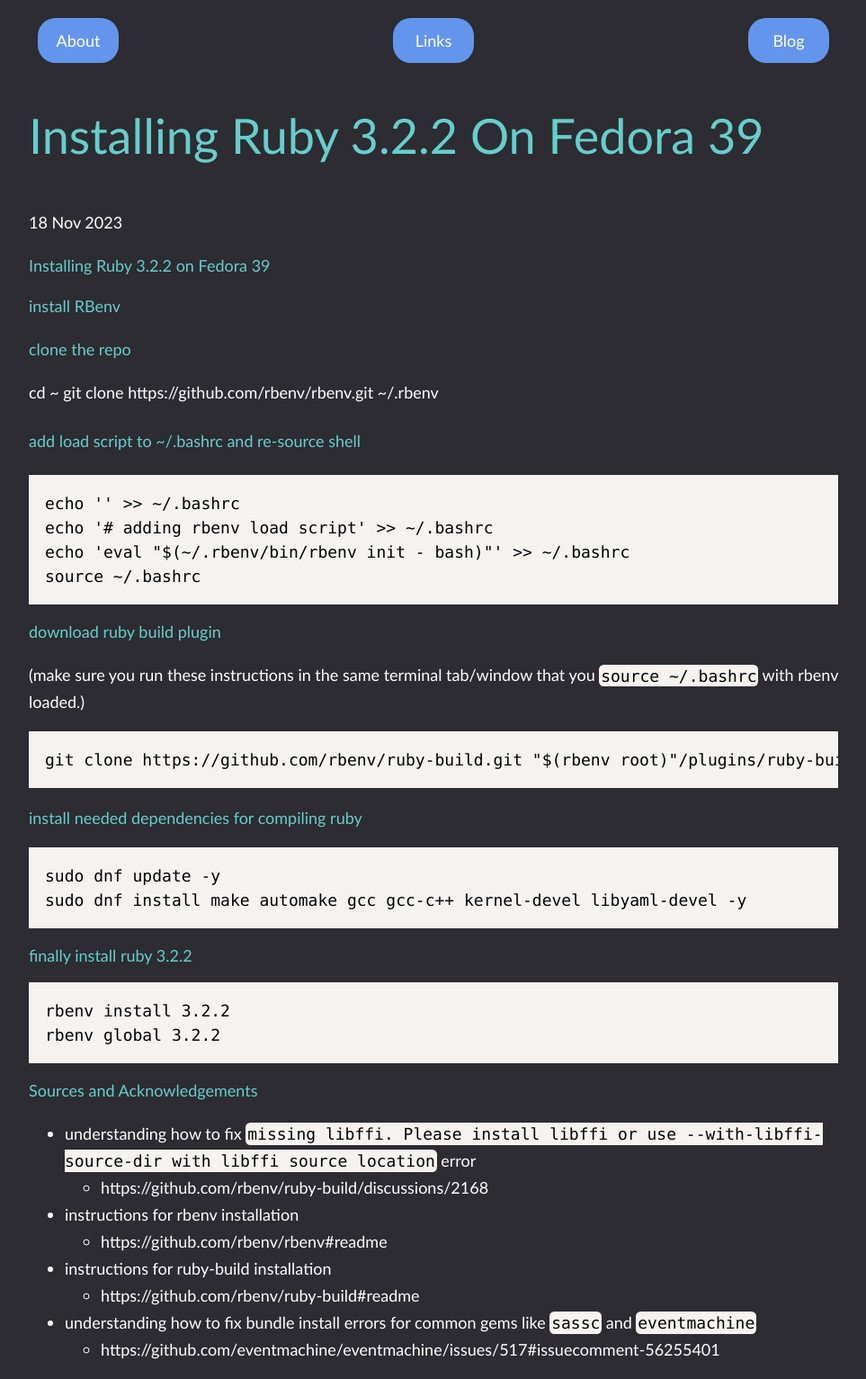
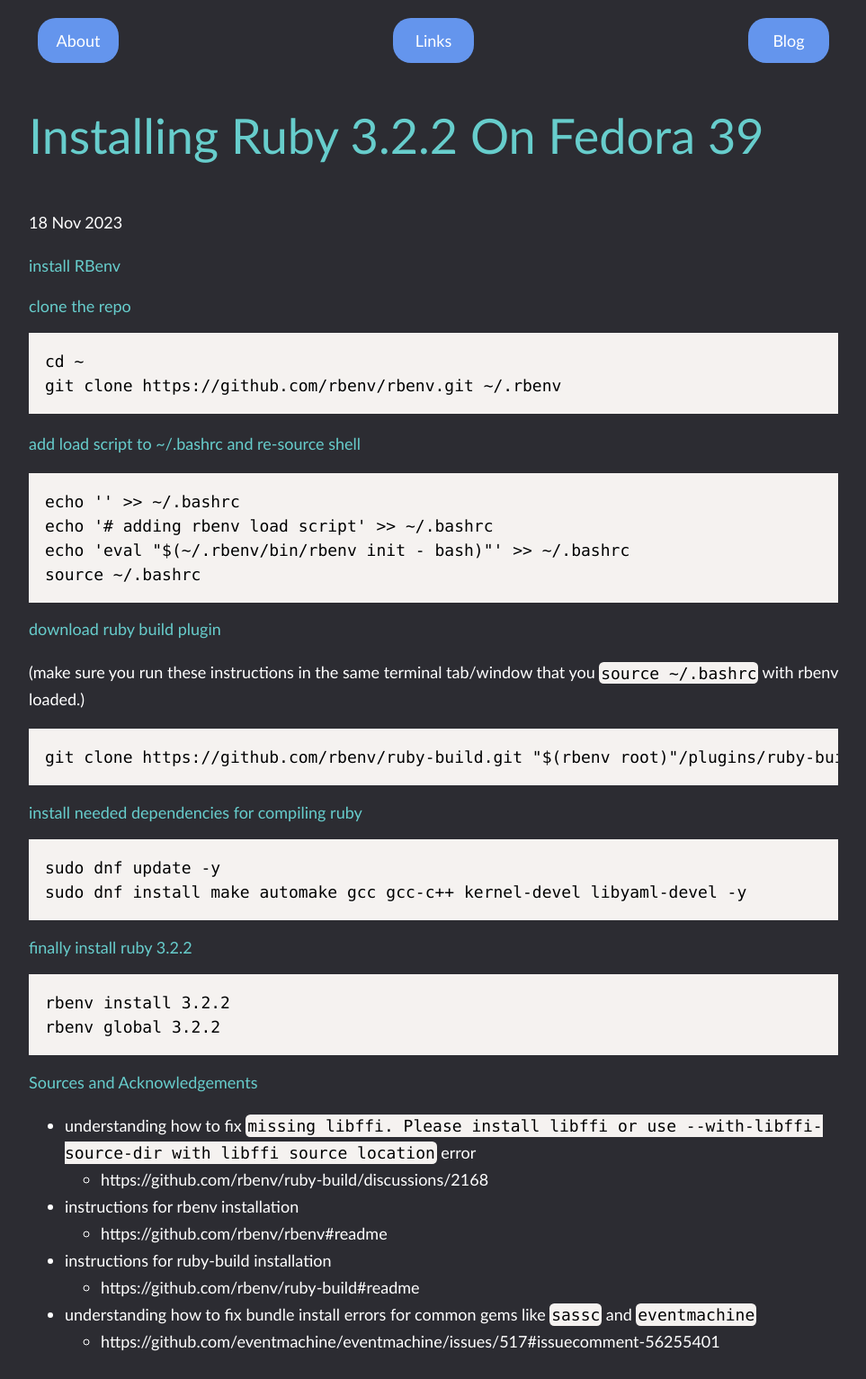
Before and after one commit to danielleedottech/danlee-org, a Jekyll site: the page built from _posts/2023-11-18-installing-ruby-3.2.2-on-fedora-39.md, in a window 1280 px wide. Shown: the whole page at 90% size, without its empty margins (158-1121 px from the left). Built offline with Jekyll 4.4.1, drawn with Linux system fonts in a browser that asks for light colours; nearby versions of some CDN libraries; library files that are not in the unit come from our copies.

Commit message:
formatting changes

````diff
--- a/_posts/2023-11-18-installing-ruby-3.2.2-on-fedora-39.md
+++ b/_posts/2023-11-18-installing-ruby-3.2.2-on-fedora-39.md
@@ -1,13 +1,12 @@
-# Installing Ruby 3.2.2 on Fedora 39
+# install RBenv
 
-## install RBenv
-
-### clone the repo
+## clone the repo
+```
 cd ~
 git clone https://github.com/rbenv/rbenv.git ~/.rbenv
+```
 
-#### add load script to ~/.bashrc and re-source shell
-
+### add load script to ~/.bashrc and re-source shell
 ```
 echo '' >> ~/.bashrc
 echo '# adding rbenv load script' >> ~/.bashrc
@@ -15,7 +14,7 @@
 source ~/.bashrc
 ```
 
-## download ruby build plugin
+# download ruby build plugin
 
 (make sure you run these instructions in the same terminal tab/window that you `source ~/.bashrc` with rbenv loaded.)
 
@@ -23,21 +22,21 @@
 git clone https://github.com/rbenv/ruby-build.git "$(rbenv root)"/plugins/ruby-build
 ```
 
-### install needed dependencies for compiling ruby
+## install needed dependencies for compiling ruby
 
 ```
 sudo dnf update -y
 sudo dnf install make automake gcc gcc-c++ kernel-devel libyaml-devel -y
 ```
 
-## finally install ruby 3.2.2
+# finally install ruby 3.2.2
 
 ```
 rbenv install 3.2.2
 rbenv global 3.2.2
 ```
 
-## Sources and Acknowledgements
+# Sources and Acknowledgements
 
 - understanding how to fix `missing libffi. Please install libffi or use --with-libffi-source-dir with libffi source location` error
   - https://github.com/rbenv/ruby-build/discussions/2168
````
